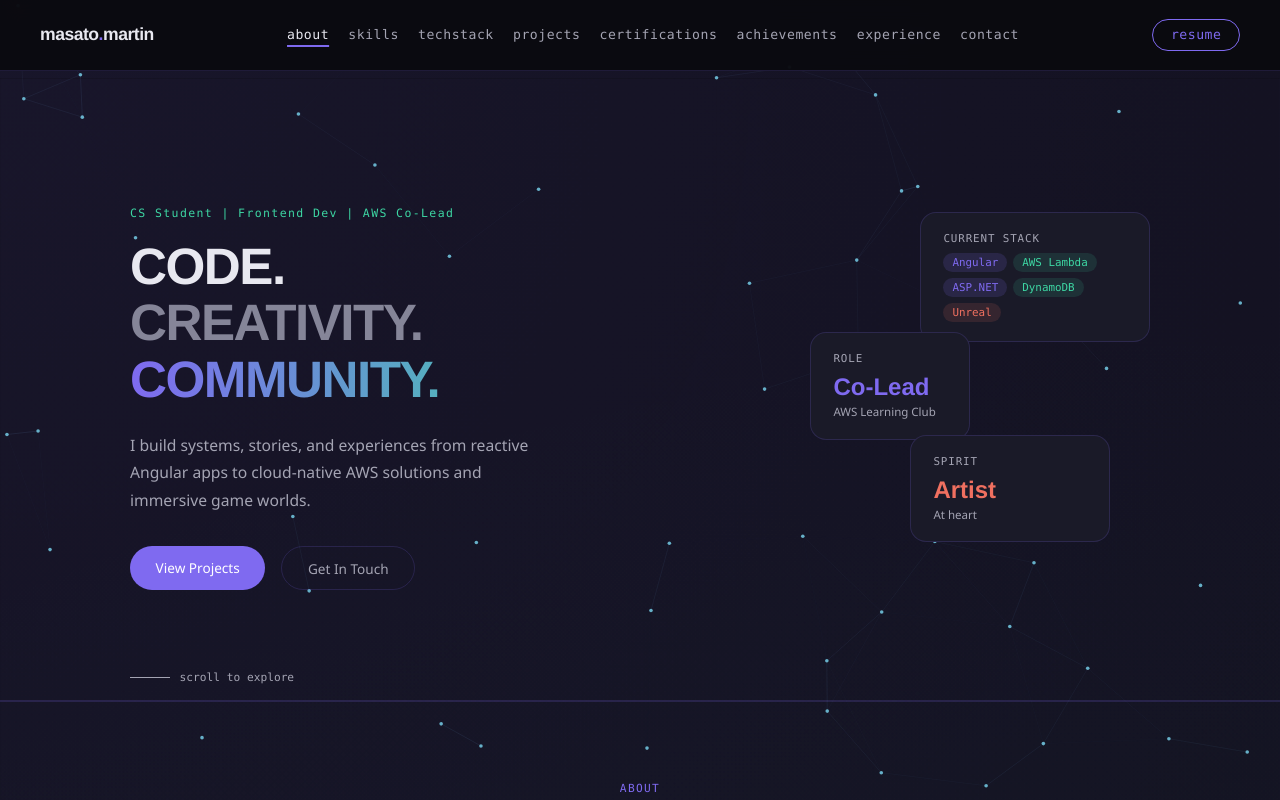
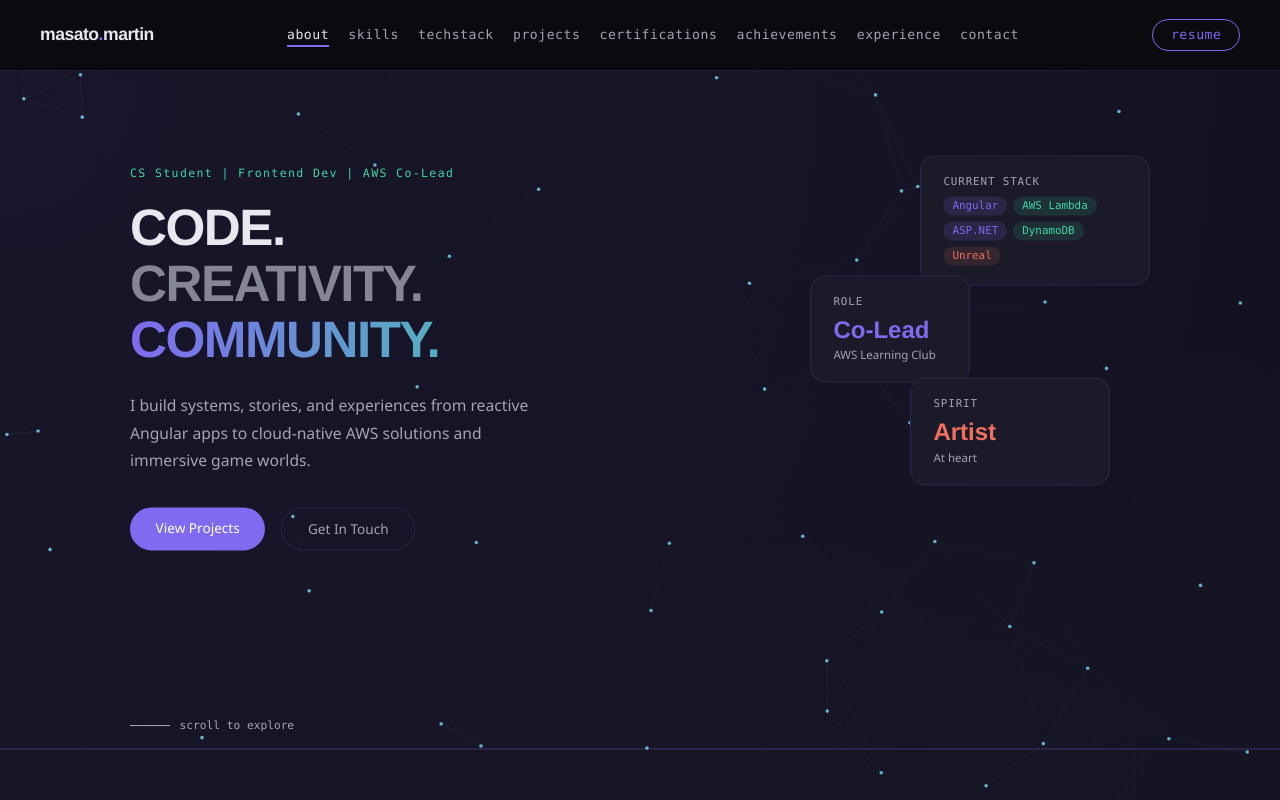
Before and after one commit to shokomori/Masato-Martin-Portfolio, an Angular app: page / in a window 1280 px wide. Shown: the top 800 px of the page. Built offline with nearby package versions, Linux system fonts and the light colour scheme.

Commit message:
Adjust hero text spacing

```diff
--- a/src/styles.scss
+++ b/src/styles.scss
@@ -187,17 +187,18 @@ footer {
 
 .hero {
   position: relative;
-  min-height: 68dvh;
-  padding: 2.4rem 2.5rem 2rem;
+  min-height: 74dvh;
+  padding: 0.3rem 2.5rem 6.2rem;
 }
 
 .hero-grid {
   display: grid;
   grid-template-columns: 1fr 1fr;
   gap: 3rem;
-  align-items: center;
+  align-items: start;
   max-width: 1100px;
   margin: 0 auto;
+  transform: translateY(-0.35rem);
 }
 
 .hero-tag {
@@ -365,6 +366,7 @@ h1 {
 }
 
 #about {
+  padding-bottom: 6.5rem;
   text-align: center;
 }
 
@@ -374,7 +376,7 @@ h1 {
 }
 
 #about .about-grid {
-  margin: 0 auto;
+  margin: 0 auto 1.2rem;
 }
 
 #about .about-card {
```
